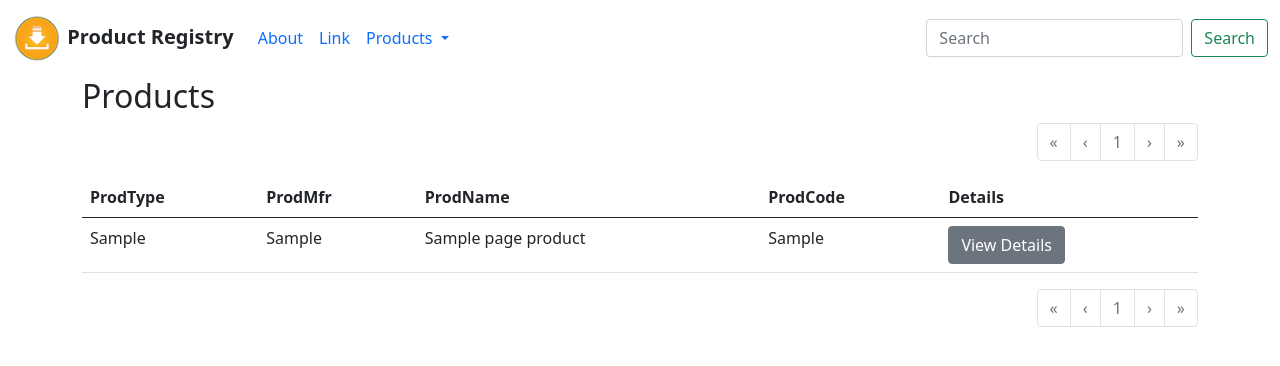
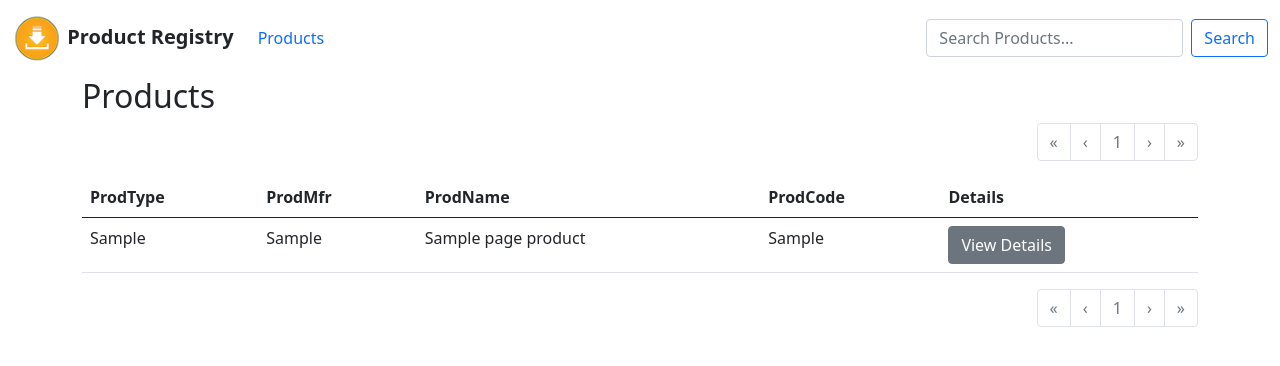
Before and after one commit to Open-Orange-Button/Orange-Button-ProductRegistry, a Django app: template server/templates/server/product_list.html in a window 1280 px wide. Shown: the top 366 px of the page. Run offline with Django 4.2, Linux system fonts and the light colour scheme; the template is opened without the code that fills it: most values are stand-ins (such as "Sample title", 1, 10 or a date in 2020); parts of the project's set-up code (start-up, migrations or seed data) failed here and were passed over; some libraries are stand-ins or nearby versions.

Commit message:
implementing a simple search function

```diff
--- a/server/templates/server/base.html
+++ b/server/templates/server/base.html
@@ -3,8 +3,8 @@
 <head>
     {% load static %}
     <!-- load bootstrap -->
-    <link href="https://cdn.jsdelivr.net/npm/bootstrap@5.0.2/dist/css/bootstrap.min.css" rel="stylesheet" integrity="sha384-EVSTQN3/azprG1Anm3QDgpJLIm9Nao0Yz1ztcQTwFspd3yD65VohhpuuCOmLASjC" crossorigin="anonymous">
-    <script src="https://cdn.jsdelivr.net/npm/bootstrap@5.0.2/dist/js/bootstrap.bundle.min.js" integrity="sha384-MrcW6ZMFYlzcLA8Nl+NtUVF0sA7MsXsP1UyJoMp4YLEuNSfAP+JcXn/tWtIaxVXM" crossorigin="anonymous"></script>
+    <link href='https://cdn.jsdelivr.net/npm/bootstrap@5.0.2/dist/css/bootstrap.min.css' rel='stylesheet' integrity='sha384-EVSTQN3/azprG1Anm3QDgpJLIm9Nao0Yz1ztcQTwFspd3yD65VohhpuuCOmLASjC' crossorigin='anonymous'>
+    <script src='https://cdn.jsdelivr.net/npm/bootstrap@5.0.2/dist/js/bootstrap.bundle.min.js' integrity='sha384-MrcW6ZMFYlzcLA8Nl+NtUVF0sA7MsXsP1UyJoMp4YLEuNSfAP+JcXn/tWtIaxVXM' crossorigin='anonymous'></script>
 
     <link rel='shortcut icon' type='image/png' href="{% static 'server/favicon.ico' %}"/>
     <link rel='stylesheet' href="{% static 'server/css/base.css' %}">
@@ -18,32 +18,18 @@
                 <img src="{% static 'server/Orange-Button.png' %}" id='navbar-logo'/>
                 <strong>Product Registry</strong>
             </a>
-            <button class="navbar-toggler" type="button" data-bs-toggle="collapse" data-bs-target="#navbarSupportedContent" aria-controls="navbarSupportedContent" aria-expanded="false" aria-label="Toggle navigation">
-                <span class="navbar-toggler-icon"></span>
+            <button class='navbar-toggler' type='button' data-bs-toggle='collapse' data-bs-target='#navbarSupportedContent' aria-controls='navbarSupportedContent' aria-expanded='false' aria-label='Toggle navigation'>
+                <span class='navbar-toggler-icon'></span>
             </button>
-            <div class="collapse navbar-collapse" id="navbarSupportedContent">
-                <ul class="navbar-nav me-auto mb-2 mb-lg-0">
-                    <li class="nav-item">
-                        <a class="nav-link active" aria-current="page" href="#">About</a>
-                    </li>
-                    <li class="nav-item">
-                        <a class="nav-link" href="#">Link</a>
-                    </li>
-                    <li class="nav-item dropdown">
-                        <a class="nav-link dropdown-toggle" href="#" id="navbarDropdown" role="button" data-bs-toggle="dropdown" aria-expanded="false">
-                            Products
-                        </a>
-                        <ul class="dropdown-menu" aria-labelledby="navbarDropdown">
-                            <li><a class="dropdown-item" href="#">ProdModules</a></li>
-                            <li><a class="dropdown-item" href="#">Another action</a></li>
-                            <li><hr class="dropdown-divider"></li>
-                            <li><a class="dropdown-item" href="#">Something else here</a></li>
-                        </ul>
+            <div class='collapse navbar-collapse' id='navbarSupportedContent'>
+                <ul class='navbar-nav me-auto mb-2 mb-lg-0'>
+                    <li class='nav-item'>
+                        <a class='nav-link active' aria-current='page' href="{% url 'webpage:product-list' %}">Products</a>
                     </li>
                 </ul>
-                <form class="d-flex">
-                    <input class="form-control me-2" type="search" placeholder="Search" aria-label="Search">
-                    <button class="btn btn-outline-success" type="submit">Search</button>
+                <form class='d-flex' method='GET' action="{% url 'webpage:product-list' %}">
+                    <input name='q' class='form-control me-2' type='search' placeholder='Search Products...' aria-label='Search'>
+                    <button class='btn btn-outline-primary' type='submit'>Search</button>
                 </form>
             </div>
         </div>
--- a/server/templates/server/forms/product.html
+++ b/server/templates/server/forms/product.html
@@ -1,15 +1,19 @@
 {% extends 'server/base.html' %}
 
 {% block header %}
+<div class='container'>
     <h2>
         {{ product.ProdMfr.Value }}{% if product.ProdName.Value %}: {{ product.ProdName.Value }}{% endif %}
     </h2>
     <h6>ProdCode: {{ product.ProdCode.Value }}</h6>
+</div>
 {% endblock %}
 
 {% block main %}
+    <div class='container'>
         <form action='#' method='post' style='margin-top: 2rem;'>
             {% csrf_token %}
             {% include 'server/forms/fields_form.html' %}
         </form>
+    </div>
 {% endblock %}
--- a/server/templates/server/pagination.html
+++ b/server/templates/server/pagination.html
@@ -1,19 +1,19 @@
 <nav aria-label='list navigation'>
     <ul class='pagination {{ justify_content }}'>
         <li class='page-item {% if not page.has_previous %}disabled{% endif %}'>
-                <a href='?page=1' class='page-link'>&laquo;</a>
+            <a href='{{ query_param_string }}page=1' class='page-link'>&laquo;</a>
             </li>
             <li class='page-item {% if not page.has_previous %}disabled{% endif %}'>
-                <a {% if page.has_previous %}href='?page={{ page.previous_page_number }}'{% endif %} class='page-link'>&lsaquo;</a>
+                <a {% if page.has_previous %}href='{{ query_param_string }}page={{ page.previous_page_number }}'{% endif %} class='page-link'>&lsaquo;</a>
             </li>
         <li class='page-item disabled'>
             <a class='page-link'>{{ page.number }}</a>
         </li>
         <li class='page-item {% if not page.has_next %}disabled{% endif %}'>
-            <a {% if page.has_next %}href='?page={{ page.next_page_number }}{% endif %}' class='page-link'>&rsaquo;</a>
+            <a {% if page.has_next %}href='{{ query_param_string }}page={{ page.next_page_number }}{% endif %}' class='page-link'>&rsaquo;</a>
         </li>
         <li class='page-item {% if not page.has_next %}disabled{% endif %}'>
-            <a href='?page={{ page.paginator.num_pages }}' class='page-link'>&raquo;</a>
+            <a href='{{ query_param_string }}page={{ page.paginator.num_pages }}' class='page-link'>&raquo;</a>
         </li>
     </ul>
 </nav>
--- a/server/templates/server/product_list.html
+++ b/server/templates/server/product_list.html
@@ -5,7 +5,7 @@
 {% endblock %}
 
 {% block main %}
-    {% include 'server/pagination.html' with page=page_products justify_content='justify-content-end' %}
+    {% include 'server/pagination.html' with page=page_products query_param_string=search_query justify_content='justify-content-end' %}
     <table class='table'>
         <thead>
             <tr>
@@ -24,13 +24,19 @@
                     <td>{{ p.ProdName_Value }}</td>
                     <td>{{ p.ProdCode_Value }}</td>
                     <td>
-                        <a href='/product/{{ p.ProdID_Value }}/' target='_blank' class='btn btn-secondary' type='button'>
+                        <a href="{% url 'webpage:product-detail-prodid' uuid=p.ProdID_Value%}" target='_blank' class='btn btn-secondary' type='button'>
                             View Details
                         </a>
+                    </td>
+                </tr>
+            {% empty %}
+                <tr>
+                    <td colspan='5'>
+                        <h6>No products matched your search.</h6>
                     </td>
                 </tr>
             {% endfor %}
         </tbody>
     </table>
-    {% include 'server/pagination.html' with page=page_products justify_content='justify-content-end' %}
+    {% include 'server/pagination.html' with page=page_products query_param_string=search_query justify_content='justify-content-end' %}
 {% endblock %}
```
Also changed, not shown: server/views.py (+20 -7 lines). Lines whose indentation alone changed are shown as unchanged.
